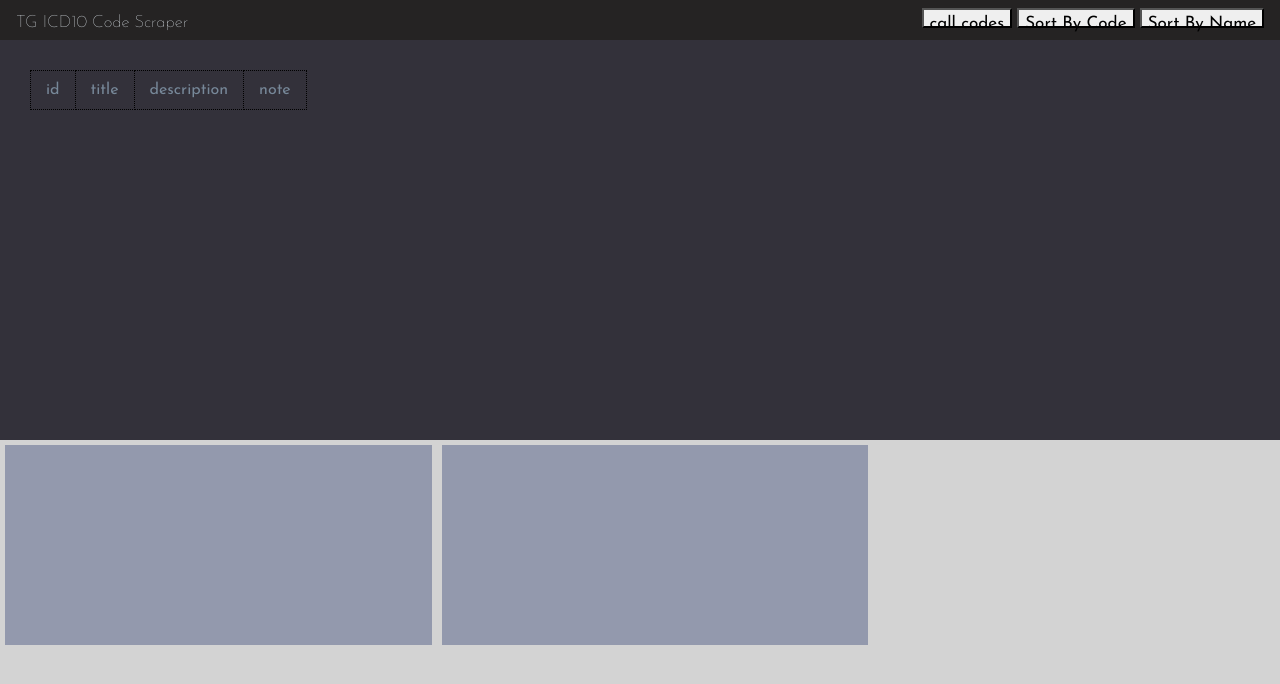
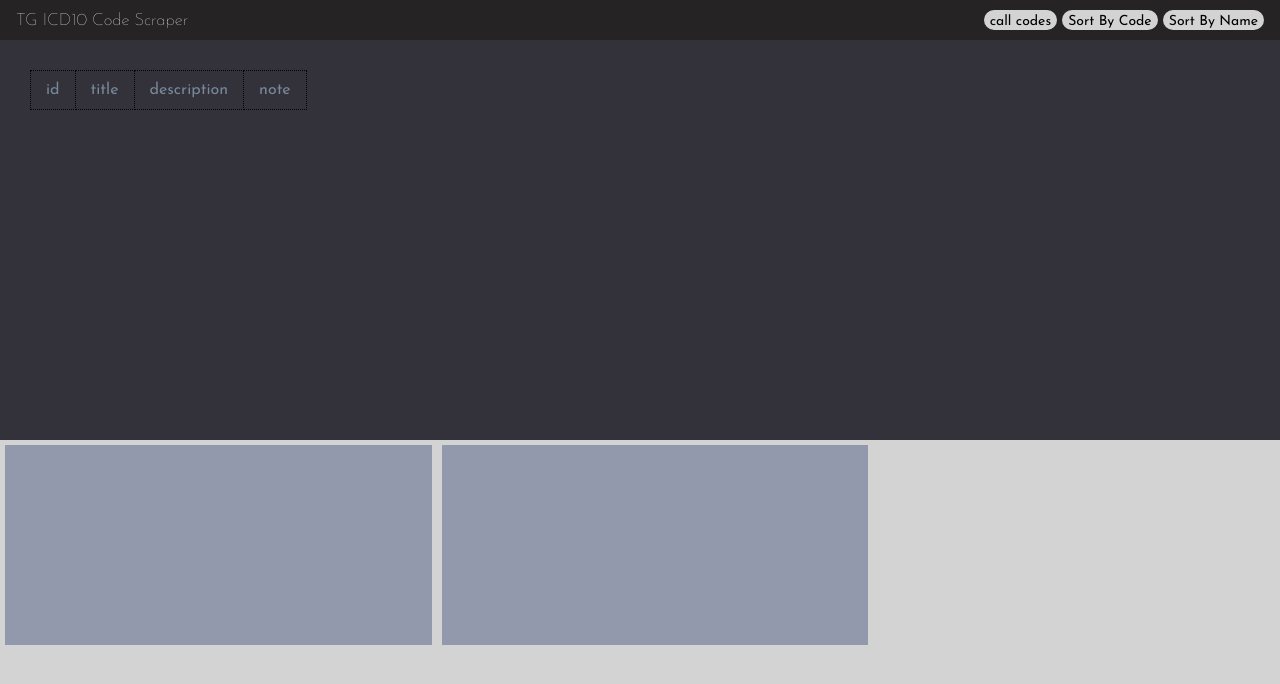
Before and after one commit to owlRogue/mongo, a website: page public/index.html in a window 1280 px wide. Drawn offline with nearby package versions, Linux system fonts and the light colour scheme; no server answers.

Commit message:
done for the day

```diff
--- a/public/app.js
+++ b/public/app.js
@@ -34,7 +34,6 @@ function displayResults(data) {
 $('#call-codes').on("click", function(event){
   event.preventDefault();
 
-  // $('tbody').empty();
   $.getJSON("/scrape", function(data){
       displayResults(data)
     })
--- a/public/index.html
+++ b/public/index.html
@@ -89,6 +89,12 @@ td {
 
 button {
   height: 20px;
+  font-weight: 400;
+  font-size: 14px;
+  border-radius: 15px;
+  border-style: none;
+  border: 0px;
+  background-color: lightgray;
 }
 textarea,
 input {
--- a/server.js
+++ b/server.js
@@ -44,7 +44,7 @@ var f64Sites = ["https://www.icd10data.com/ICD10CM/Codes/F01-F99/F60-F69/F64-/F6
 // A GET route for scraping the echoJS website
 app.get("/scrape", function(req, res) {
   // First, we grab the body of the html with request
-  axios.get(f64Site[0]).then(function(response) {
+  axios.get(f64Sites[0]).then(function(response) {
     // Then, we load that into cheerio and save it to $ for a shorthand selector
     var $ = cheerio.load(response.data);
 
```
